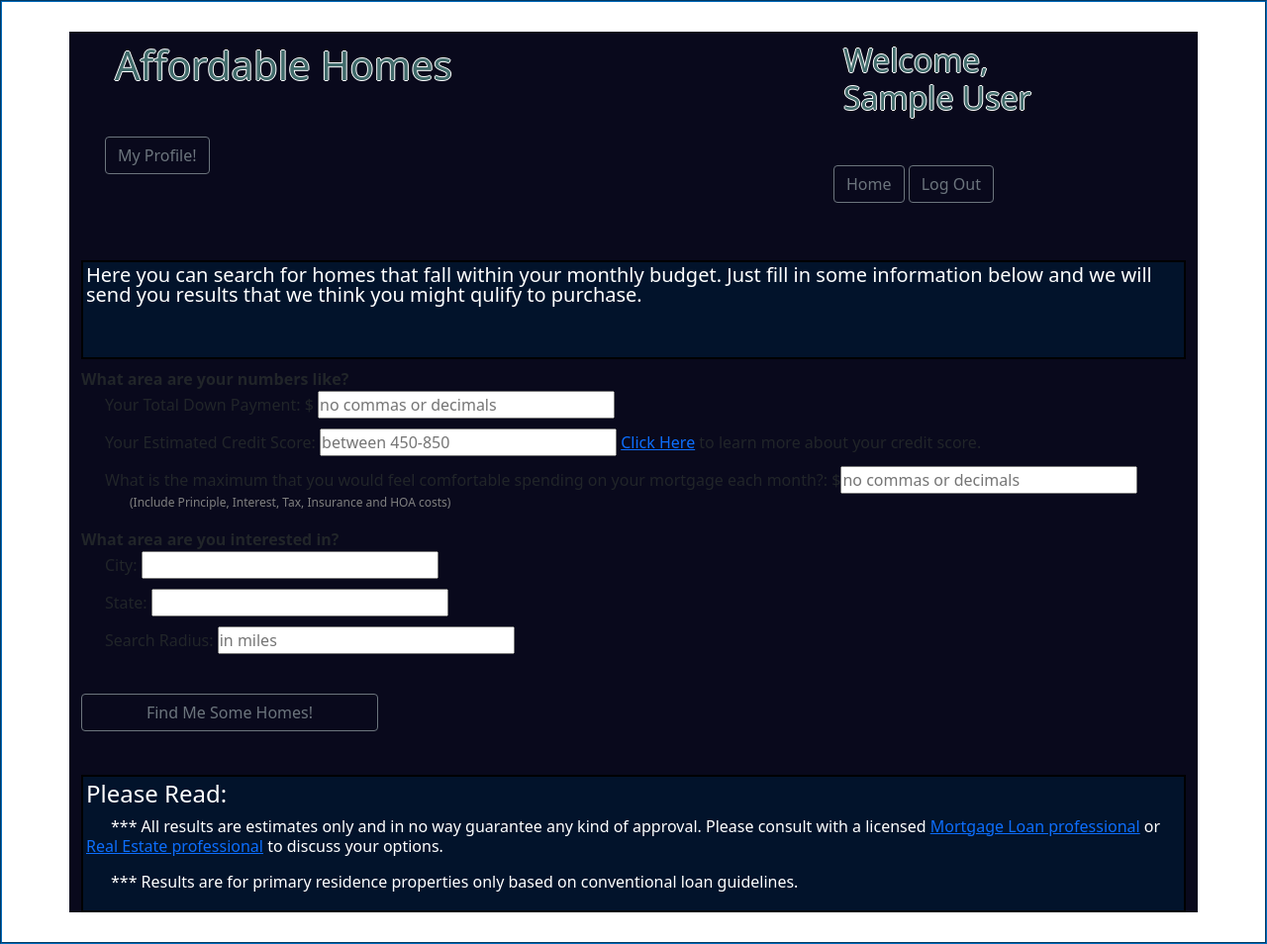
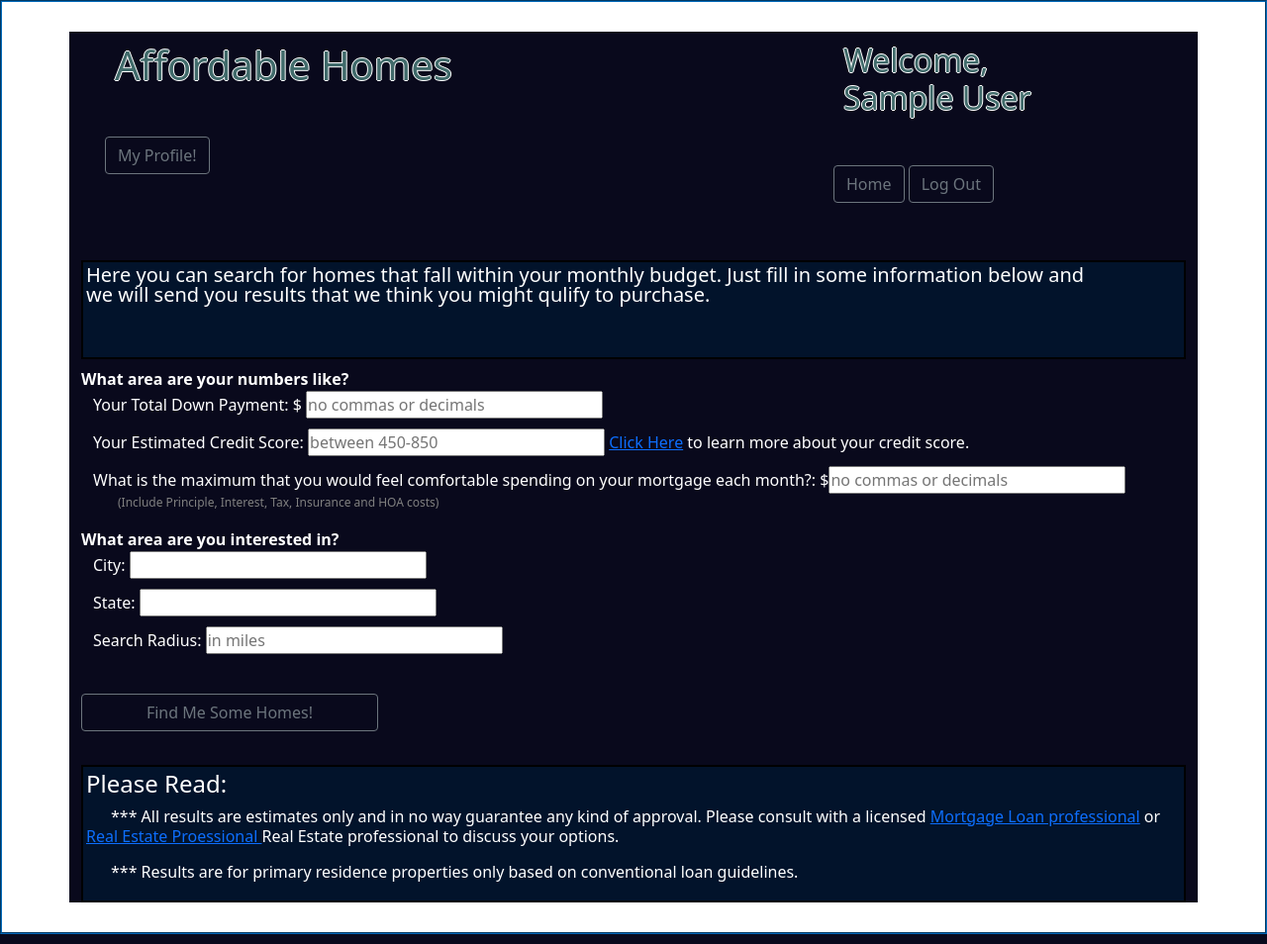
Before and after one commit to Briya9/Afordable_Homes_Group_Project, a Flask app: page /affordablehomes/estimate in a window 1280 px wide. Shown: the whole page at 99% size. Run offline with Flask 2, Linux system fonts and the light colour scheme; the visitor is signed in with stand-in values (Sample User, id 1); data that the repository does not hold is empty; parts of the project's set-up code (start-up, migrations or seed data) failed here and were passed over.

Commit message:
Update estimate_page.html

```diff
--- a/flask_app/templates/estimate_page.html
+++ b/flask_app/templates/estimate_page.html
@@ -38,9 +38,10 @@
         <br>
         <br>
 
-        <h5 class="box-around">Here you can search for homes that fall within your monthly budget.  Just fill in some information below and we will send you results that we think you might qulify to purchase.</h5>
+        <h5 class="box-around">Here you can search for homes that fall within your monthly budget.  Just fill in some information below and <br>we will send you results
+            that we think you might qulify to purchase.</h5>
         <div class="col">
-            <div class="row">
+            <div class="row-1">
                 <form action="/affordablehomes/estimate/results" method="POST">
                     {% with messages = get_flashed_messages(category_filter=["register"]) %}
                     {% if messages %}
@@ -84,7 +85,9 @@
         <br>
         <div class="box-around">
             <h4>Please Read:</h4>
-            <p>*** All results are estimates only and in no way guarantee any kind of approval.  Please consult with a licensed <a href="https://www.loandepot.com/">Mortgage Loan professional</a>  or <a href="https://www.realtor.com/realestateagents/">Real Estate professional</a> to discuss your options.</p>
+            <p>*** All results are estimates only and in no way guarantee any kind of approval.  Please consult with a licensed
+                <a href="https://www.loandepot.com/">Mortgage Loan professional</a>  or  </a><a href="https://www.realtor.com/realestateagents/">Real Estate Proessional </a>
+                Real Estate professional</a> to discuss your options.</p>
             <p>*** Results are for primary residence properties only based on conventional loan guidelines.</p>
 
         </div>
```
